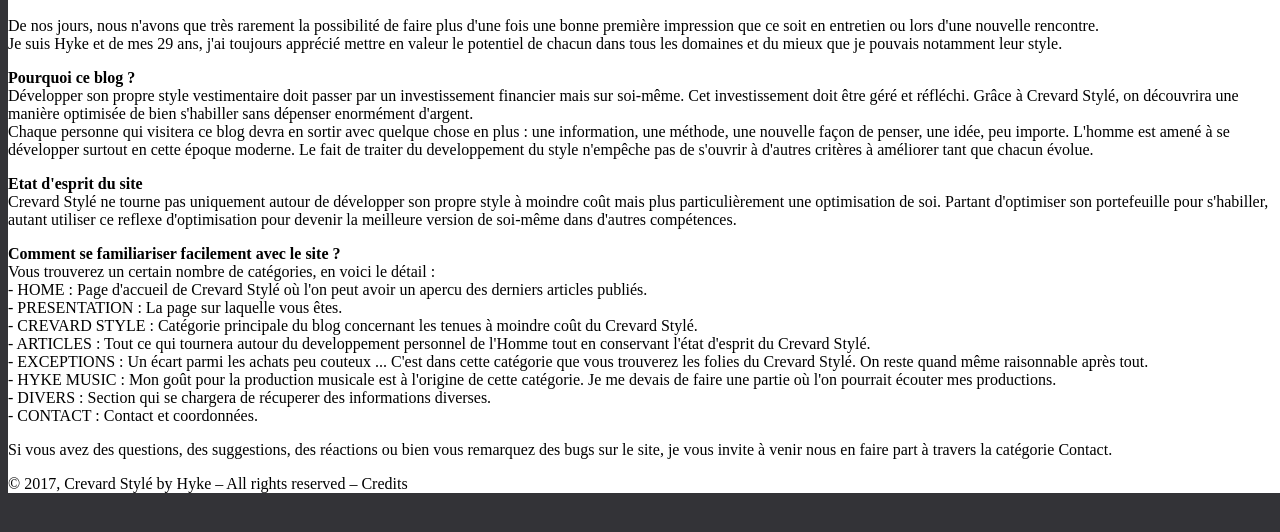
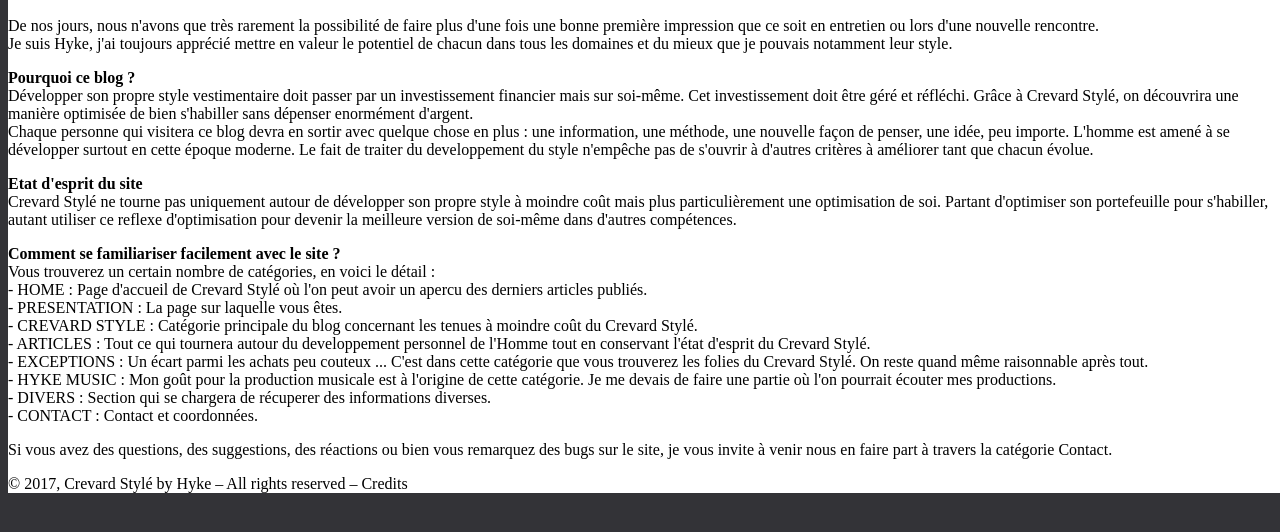
Before and after one commit to darkh2/darkh2.github.io, a Jekyll site: the page built from presentation.md, in a window 1280 px wide, cut to the strip 318-850 px from the top of the page. Built offline with Jekyll 4.4.1, drawn with Linux system fonts in a browser that asks for light colours.

Commit message:
Update presentation.md

```diff
--- a/presentation.md
+++ b/presentation.md
@@ -9,7 +9,7 @@
 
 <p>
 De nos jours, nous n'avons que très rarement la possibilité de faire plus d'une fois une bonne première impression que ce soit en entretien ou lors d'une nouvelle rencontre.<br>
-Je suis Hyke et de mes 29 ans, j'ai toujours apprécié mettre en valeur le potentiel de chacun dans tous les domaines et du mieux que je pouvais notamment leur style.
+Je suis Hyke, j'ai toujours apprécié mettre en valeur le potentiel de chacun dans tous les domaines et du mieux que je pouvais notamment leur style.
 </p>
 
 <p>
```
